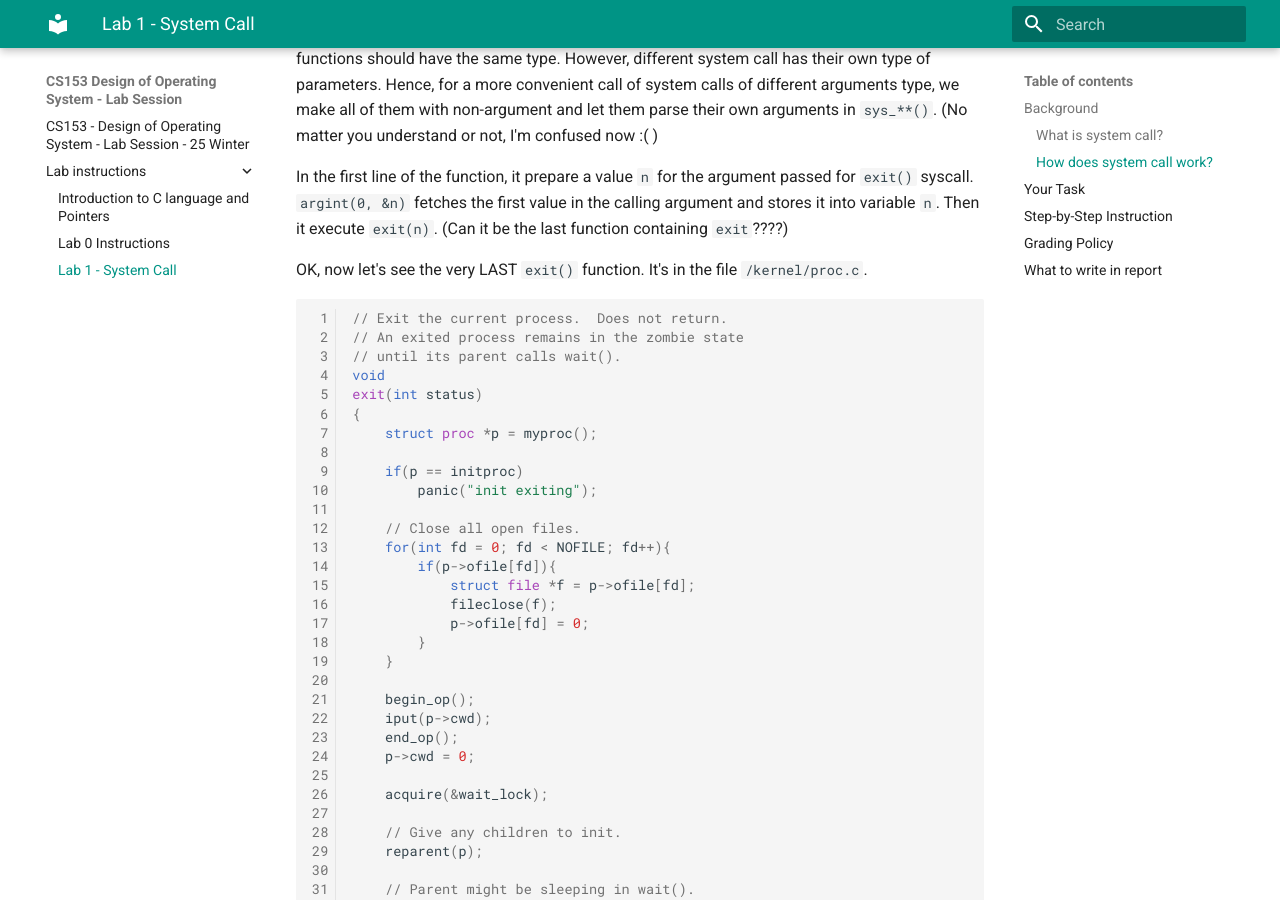
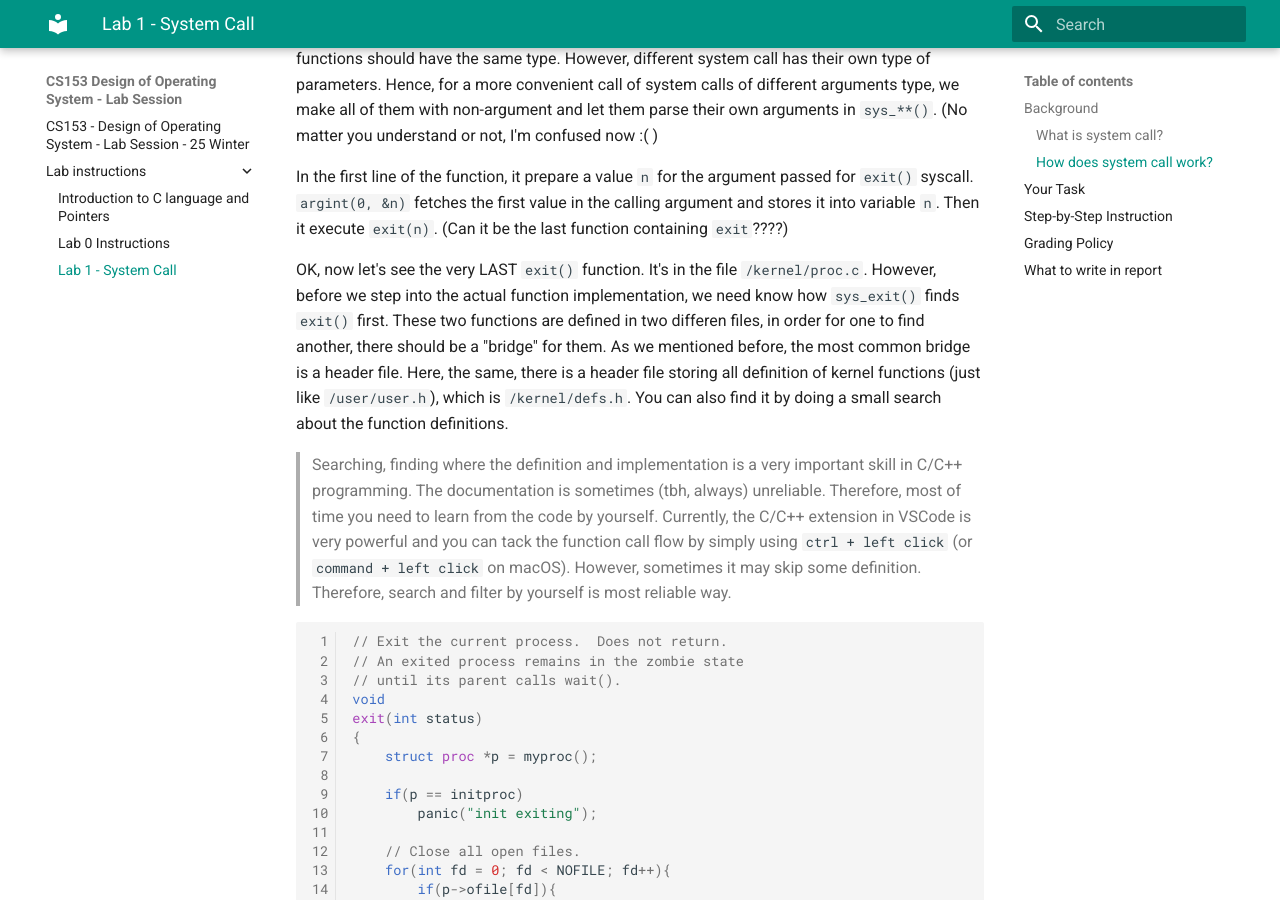
Before and after one commit to gdjs2/UCR-CS153-25Winter, an MkDocs documentation site: the page built from docs/lab-instructions/lab1.md, in a window 1280 px wide and 900 px high, scrolled down 6551 px. Built offline with MkDocs 1.6.1 and Material for MkDocs 9.7.7, drawn with Linux system fonts in a browser that asks for light colours; some of the changed text lies outside the part shown.

Commit message:
Add a definition stage for function call.

````diff
--- a/docs/lab-instructions/lab1.md
+++ b/docs/lab-instructions/lab1.md
@@ -276,7 +276,9 @@ Here, we need to explain why we cannot directly pass our parameters using our no
 
 In the first line of the function, it prepare a value `n` for the argument passed for `exit()` syscall. `argint(0, &n)` fetches the first value in the calling argument and stores it into variable `n`. Then it execute `exit(n)`. (Can it be the last function containing `exit`????)
 
-OK, now let's see the very LAST `exit()` function. It's in the file `/kernel/proc.c`.
+OK, now let's see the very LAST `exit()` function. It's in the file `/kernel/proc.c`. However, before we step into the actual function implementation, we need know how `sys_exit()` finds `exit()` first. These two functions are defined in two differen  files, in order for one to find another, there should be a "bridge" for them. As we mentioned before, the most common bridge is a header file. Here, the same, there is a header file storing all definition of kernel functions (just like `/user/user.h`), which is `/kernel/defs.h`. You can also find it by doing a small search about the function definitions.
+
+> Searching, finding where the definition and implementation is a very important skill in C/C++ programming. The documentation is sometimes (tbh, always) unreliable. Therefore, most of time you need to learn from the code by yourself. Currently, the C/C++ extension in VSCode is very powerful and you can tack the function call flow by simply using `ctrl + left click` (or `command + left click` on macOS). However, sometimes it may skip some definition. Therefore, search and filter by yourself is most reliable way.
 
 ```c
 // Exit the current process.  Does not return.
@@ -411,6 +413,8 @@ Then, just finish this part by yourself.
 
 Now, we come to the most challenge part in the Lab and you need to implement the most of your code here, by yourself. We can follow the `sys_exit()` and it will call `exit(int)` in `/kernel/proc.c`. Similarly, you can define your `waitpid()` function here.
 
+But stop for a minute. Do you still remember, in order to let `sys_exit()` find `exit()`, there is a definition for `exit()` in `/kernel/defs.h` and it is included in `/kernel/sysproc.c`. Therefore, make a definition for our `waitpid()` in `/kernel/defs.h` so that our `sys_waitpid()` could find the definition for this function.
+
 Then, what to do? The most intuitive thing is that you can copy the code from `wait(int*)` function as they perform two similar things. Now, it's time to take a look at [your tasks](#your-task) and implement it according to the requirements.
 
 > If you meet any confusion during finishing the Lab, don't hesitate to ask! It might be my bad. Maybe I made an unreasonable requirement or I miss something in the code.
````
